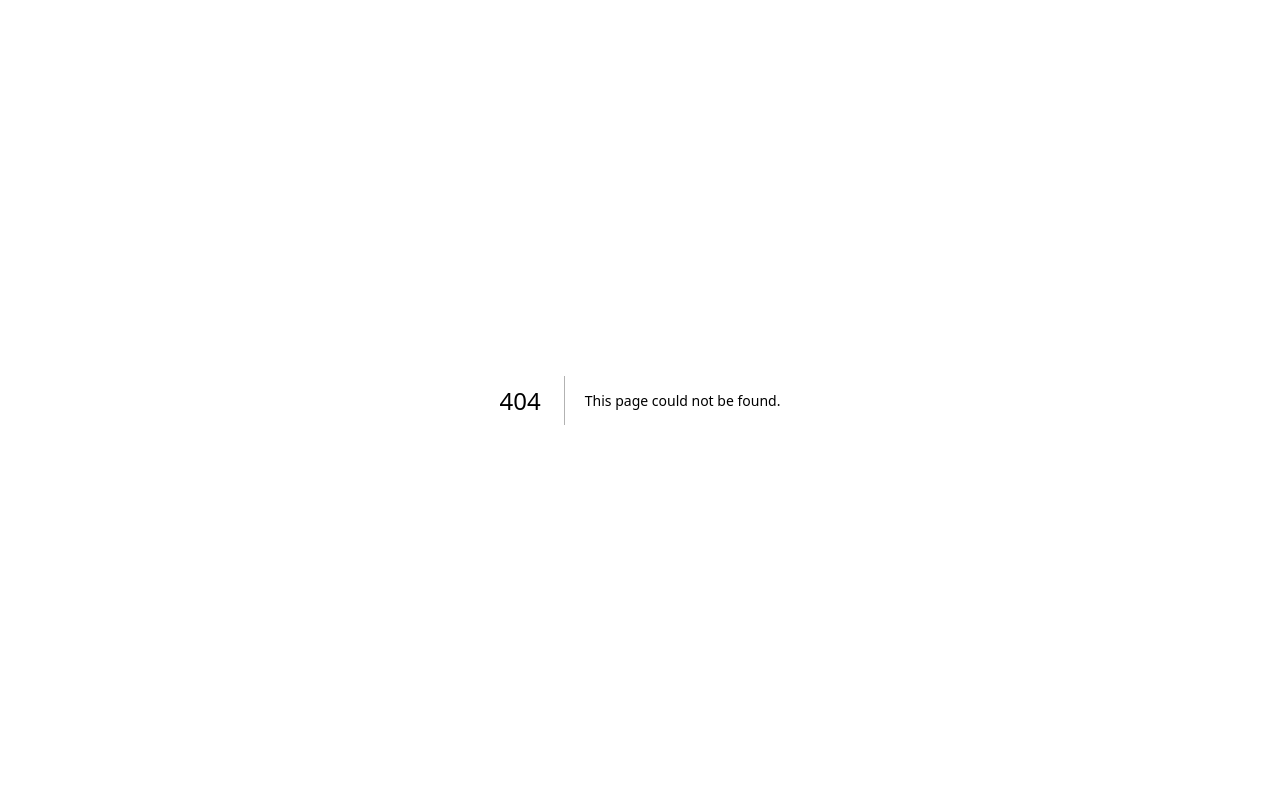
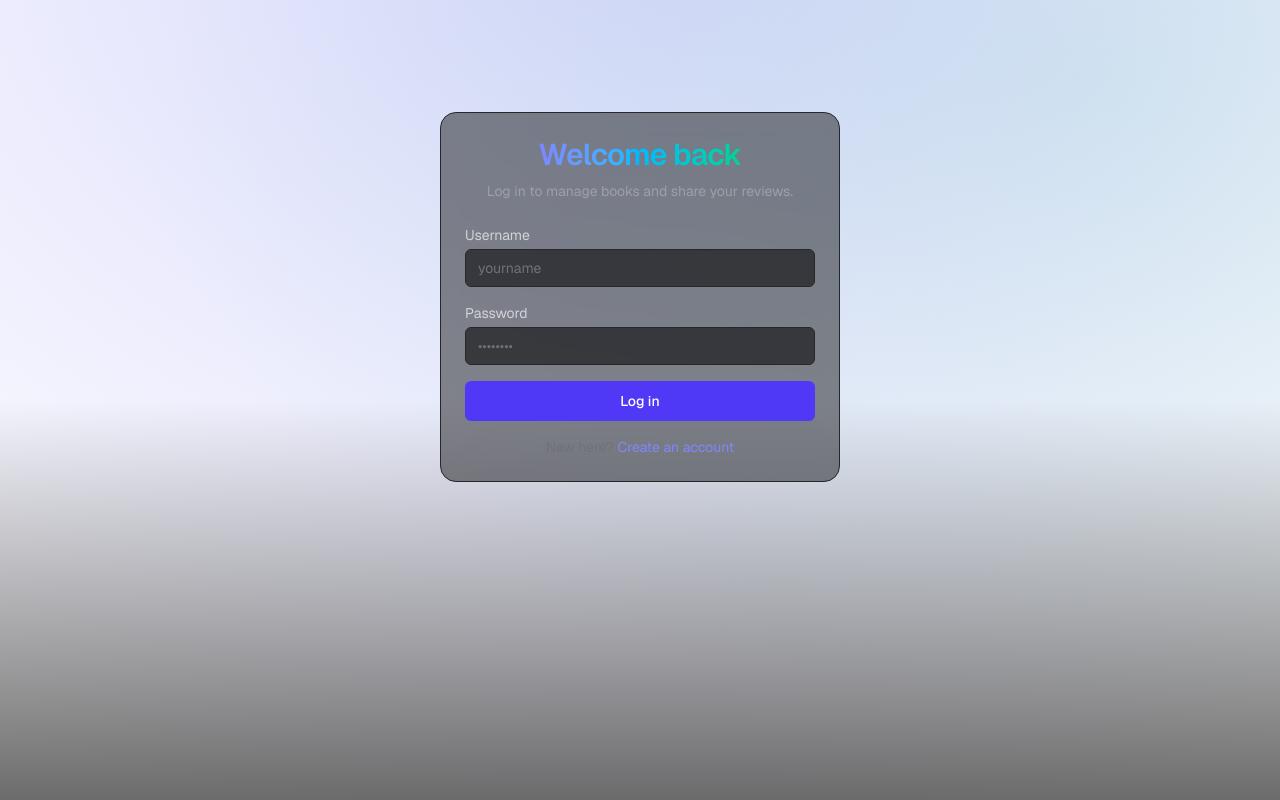
Before and after one commit to pikacoder44/Inkspire---Book-Review-Platform, a Next.js app in the folder frontend/: page /login in a window 1280 px wide. Before the commit this address had no page. Built offline with nearby package versions, Linux system fonts and the light colour scheme.

Commit message:
Designed Signup and Login Page

```diff
--- /dev/null
+++ b/frontend/app/login/page.jsx
@@ -0,0 +1,60 @@
+const Login = () => {
+  return (
+    <main className="font-sans min-h-screen relative">
+      <div className="pointer-events-none absolute inset-0 -z-10">
+        <div className="absolute inset-0 bg-[radial-gradient(80rem_60rem_at_50%_-10%,rgba(99,102,241,0.25),transparent),radial-gradient(60rem_40rem_at_85%_10%,rgba(16,185,129,0.12),transparent)]" />
+        <div className="absolute inset-0 bg-gradient-to-b from-transparent via-transparent to-[rgba(10,10,10,0.6)]" />
+      </div>
+      <section className="relative mx-auto max-w-md px-6 py-24 sm:py-28">
+        <div className="rounded-2xl border border-zinc-800 bg-zinc-900/50 p-6 backdrop-blur-sm">
+          <div className="mb-6 text-center">
+            <h1 className="text-3xl font-semibold tracking-tight">
+              <span className="bg-gradient-to-r from-indigo-400 via-sky-400 to-emerald-400 bg-clip-text text-transparent">
+                Welcome back
+              </span>
+            </h1>
+            <p className="mt-2 text-sm text-zinc-400">
+              Log in to manage books and share your reviews.
+            </p>
+          </div>
+          <form className="space-y-4">
+            <div>
+              <label className="mb-1 block text-sm text-zinc-300">
+                Username
+              </label>
+              <input
+                type="text"
+                placeholder="yourname"
+                className="w-full rounded-md border border-zinc-800 bg-zinc-950/60 px-3 py-2 text-sm text-zinc-200 placeholder-zinc-500 outline-none focus:border-zinc-700"
+              />
+            </div>
+            <div>
+              <label className="mb-1 block text-sm text-zinc-300">
+                Password
+              </label>
+              <input
+                type="password"
+                placeholder="••••••••"
+                className="w-full rounded-md border border-zinc-800 bg-zinc-950/60 px-3 py-2 text-sm text-zinc-200 placeholder-zinc-500 outline-none focus:border-zinc-700"
+              />
+            </div>
+            <button
+              type="button"
+              className="w-full rounded-md bg-indigo-600 px-4 py-2.5 text-sm font-medium text-white hover:bg-indigo-500 transition"
+            >
+              Log in
+            </button>
+          </form>
+          <p className="mt-4 text-center text-sm text-zinc-500">
+            New here?{" "}
+            <a href="/signup" className="text-indigo-400 hover:text-indigo-300">
+              Create an account
+            </a>
+          </p>
+        </div>
+      </section>
+    </main>
+  );
+};
+
+export default Login;
--- a/frontend/app/page.js
+++ b/frontend/app/page.js
@@ -1,9 +1,12 @@
 export default function Home() {
   return (
-    <main className="font-sans min-h-screen">
+    <main className="font-sans min-h-screen relative">
+      <div className="pointer-events-none absolute inset-0 -z-10">
+        <div className="absolute inset-0 bg-[radial-gradient(80rem_60rem_at_50%_-10%,rgba(99,102,241,0.25),transparent),radial-gradient(60rem_40rem_at_85%_10%,rgba(16,185,129,0.12),transparent)]" />
+        <div className="absolute inset-0 bg-gradient-to-b from-transparent via-transparent to-[rgba(10,10,10,0.6)]" />
+      </div>
       {/* Hero */}
       <section className="relative overflow-hidden">
-        <div className="pointer-events-none absolute inset-0 bg-[radial-gradient(60rem_40rem_at_50%_-10%,rgba(99,102,241,0.25),transparent),radial-gradient(40rem_30rem_at_80%_10%,rgba(16,185,129,0.12),transparent)]" />
         <div className="relative mx-auto max-w-6xl px-6 py-24 sm:py-28">
           <div className="text-center">
             <h1 className="text-4xl font-semibold tracking-tight sm:text-6xl">
@@ -45,7 +48,7 @@ export default function Home() {
           </p>
         </div>
         <div className="grid gap-6 sm:grid-cols-2 lg:grid-cols-3">
-          <div className="rounded-2xl border border-zinc-800 bg-zinc-900/40 p-6 hover:border-zinc-700 transition">
+          <div className="rounded-2xl border border-zinc-800 bg-zinc-900/40 p-6 hover:border-zinc-700 transition flex flex-col ">
             <div className="mb-3 inline-flex h-10 w-10 items-center justify-center rounded-full bg-indigo-600/20 text-indigo-300">
               🔐
             </div>
@@ -54,11 +57,6 @@ export default function Home() {
               Sign up and log in with JWT-based sessions. Access your profile
               securely.
             </p>
-            <ul className="mt-4 list-disc pl-5 text-sm text-zinc-400">
-              <li>POST /api/users/register</li>
-              <li>POST /api/users/login</li>
-              <li>GET /api/users/profile/:username</li>
-            </ul>
           </div>
           <div className="rounded-2xl border border-zinc-800 bg-zinc-900/40 p-6 hover:border-zinc-700 transition">
             <div className="mb-3 inline-flex h-10 w-10 items-center justify-center rounded-full bg-emerald-600/20 text-emerald-300">
@@ -69,11 +67,6 @@ export default function Home() {
               Add and browse books with protected routes. Reviews are populated
               for context.
             </p>
-            <ul className="mt-4 list-disc pl-5 text-sm text-zinc-400">
-              <li>POST /api/books/addbook</li>
-              <li>GET /api/books/getbooks</li>
-              <li>GET /api/books/:bookId</li>
-            </ul>
           </div>
           <div className="rounded-2xl border border-zinc-800 bg-zinc-900/40 p-6 hover:border-zinc-700 transition">
             <div className="mb-3 inline-flex h-10 w-10 items-center justify-center rounded-full bg-sky-600/20 text-sky-300">
@@ -84,12 +77,6 @@ export default function Home() {
               Create, update, and manage reviews for any book. Auth required
               where needed.
             </p>
-            <ul className="mt-4 list-disc pl-5 text-sm text-zinc-400">
-              <li>POST /api/review/:bookId</li>
-              <li>GET /api/review/:bookId</li>
-              <li>PUT /api/review/:bookId/:reviewId</li>
-              <li>DELETE /api/review/:bookId/:reviewId</li>
-            </ul>
           </div>
         </div>
       </section>
@@ -150,7 +137,7 @@ export default function Home() {
               Log in
             </a>
             <a
-              href="/register"
+              href="/signup"
               className="rounded-md bg-zinc-900/40 ring-1 ring-zinc-700 px-5 py-2.5 text-sm font-medium text-zinc-200 hover:bg-zinc-800/60 transition"
             >
               Create account
@@ -162,12 +149,9 @@ export default function Home() {
       {/* Footer */}
       <footer className="border-t border-zinc-900/60">
         <div className="mx-auto max-w-6xl px-6 py-10 text-center text-sm text-zinc-500">
-          <span>API base </span>
-          <code className="rounded bg-zinc-900/50 px-2 py-1 text-zinc-300">
-            /api
-          </code>
-          <span className="mx-2">•</span>
-          <span>Server: Express + MongoDB</span>
+          <span>
+            &copy;2025 | Syed Muhammad Hashir Ali | All rights reserved
+          </span>
         </div>
       </footer>
     </main>
--- /dev/null
+++ b/frontend/app/signup/page.jsx
@@ -0,0 +1,68 @@
+const Signup = () => {
+  return (
+    <main className="font-sans min-h-screen relative">
+      <div className="pointer-events-none absolute inset-0 -z-10">
+        <div className="absolute inset-0 bg-[radial-gradient(80rem_60rem_at_50%_-10%,rgba(99,102,241,0.25),transparent),radial-gradient(60rem_40rem_at_85%_10%,rgba(16,185,129,0.12),transparent)]" />
+        <div className="absolute inset-0 bg-gradient-to-b from-transparent via-transparent to-[rgba(10,10,10,0.6)]" />
+      </div>
+      <section className="relative mx-auto max-w-md px-6 py-24 sm:py-28">
+        <div className="rounded-2xl border border-zinc-800 bg-zinc-900/50 p-6 backdrop-blur-sm">
+          <div className="mb-6 text-center">
+            <h1 className="text-3xl font-semibold tracking-tight">
+              <span className="bg-gradient-to-r from-indigo-400 via-sky-400 to-emerald-400 bg-clip-text text-transparent">
+                Create your account
+              </span>
+            </h1>
+            <p className="mt-2 text-sm text-zinc-400">
+              Join to start adding books and writing reviews.
+            </p>
+          </div>
+          <form className="space-y-4">
+            <div>
+              <label className="mb-1 block text-sm text-zinc-300">
+                Username
+              </label>
+              <input
+                type="text"
+                placeholder="yourname"
+                className="w-full rounded-md border border-zinc-800 bg-zinc-950/60 px-3 py-2 text-sm text-zinc-200 placeholder-zinc-500 outline-none focus:border-zinc-700"
+              />
+            </div>
+            <div>
+              <label className="mb-1 block text-sm text-zinc-300">Email</label>
+              <input
+                type="email"
+                placeholder="you@example.com"
+                className="w-full rounded-md border border-zinc-800 bg-zinc-950/60 px-3 py-2 text-sm text-zinc-200 placeholder-zinc-500 outline-none focus:border-zinc-700"
+              />
+            </div>
+            <div>
+              <label className="mb-1 block text-sm text-zinc-300">
+                Password
+              </label>
+              <input
+                type="password"
+                placeholder="••••••••"
+                className="w-full rounded-md border border-zinc-800 bg-zinc-950/60 px-3 py-2 text-sm text-zinc-200 placeholder-zinc-500 outline-none focus:border-zinc-700"
+              />
+            </div>
+            <button
+              type="button"
+              className="w-full rounded-md bg-indigo-600 px-4 py-2.5 text-sm font-medium text-white hover:bg-indigo-500 transition"
+            >
+              Sign up
+            </button>
+          </form>
+          <p className="mt-4 text-center text-sm text-zinc-500">
+            Already have an account?{" "}
+            <a href="/login" className="text-indigo-400 hover:text-indigo-300">
+              Log in
+            </a>
+          </p>
+        </div>
+      </section>
+    </main>
+  );
+};
+
+export default Signup;
```
